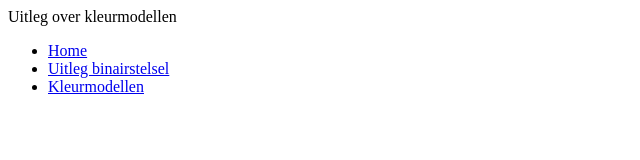
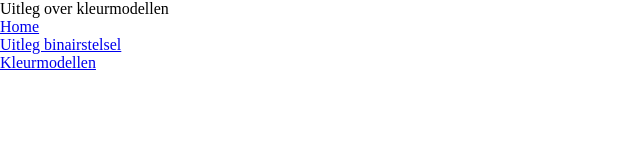
Before and after one commit to Eva1ine/Eva1ine.github.io, a plain HTML site: page kleurmodellen.html in a window 1280 px wide. Shown: the whole page, without its empty margins (0-640 px from the left). Drawn offline with Linux system fonts and the light colour scheme.

Commit message:
Update kleurmodellen.html

```diff
--- a/kleurmodellen.html
+++ b/kleurmodellen.html
@@ -2,7 +2,7 @@
 <html> <!--dit is het html element-->
 <head>
     <title>Het eerste begint</title>
-    <link rel="stylesheet" type="'text/css" href="opmaak.css">
+    <link rel="stylesheet" type="text/css" href="opmaak.css">
     <meta charset="utf-8">
     </head>
     <body>
```
